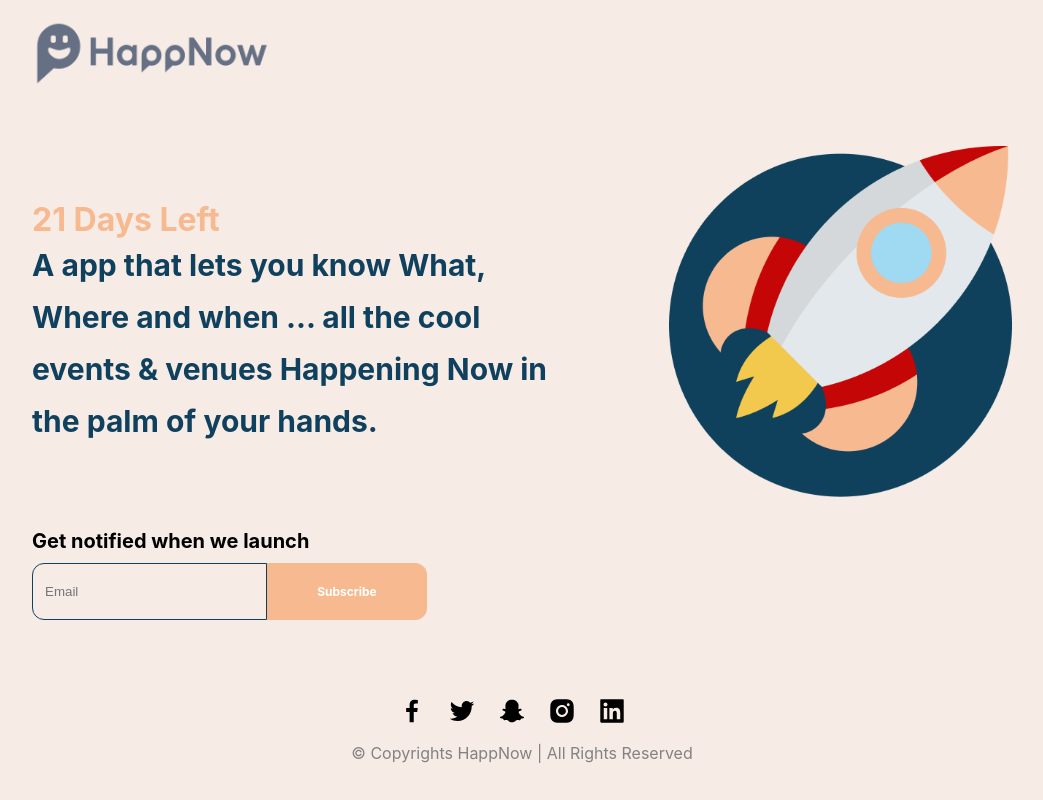
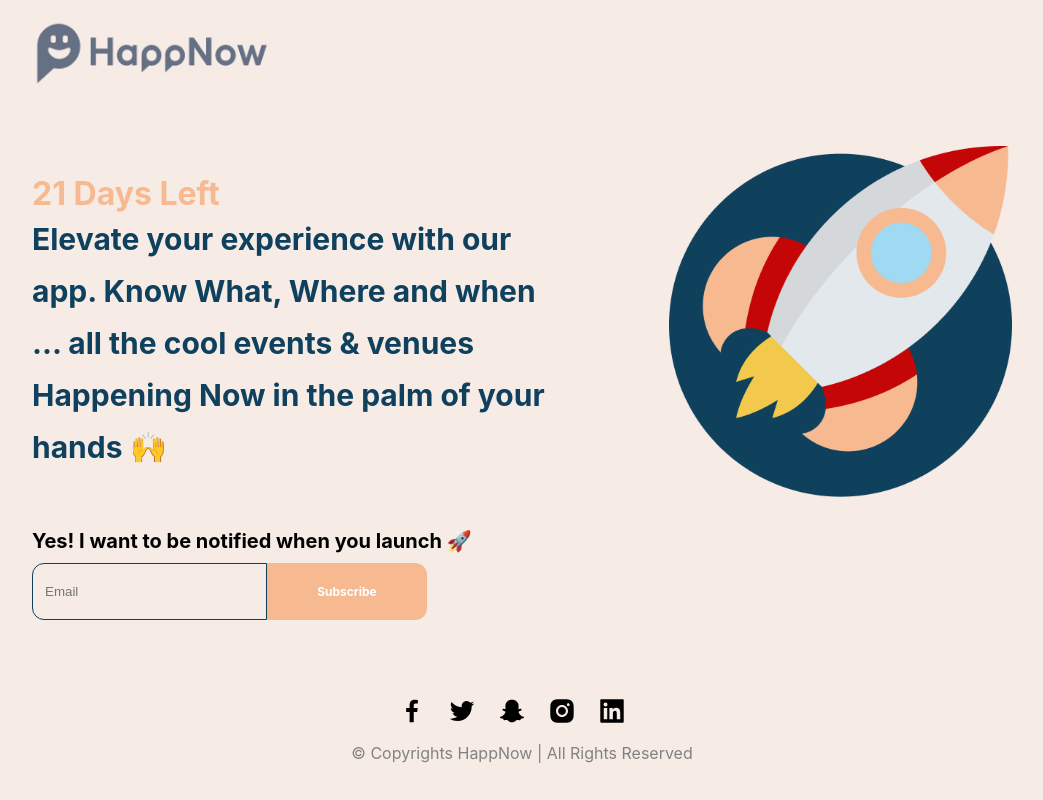
Before and after one commit to somethingofscientist/happnow-waiting, a React (Create React App) app: page / in a window 1280 px wide. Shown: the whole page, without its empty margins (118-1161 px from the left). Built offline with nearby package versions, Linux system fonts and the light colour scheme.

Commit message:
reset para

```diff
--- a/src/components/comingsoon_page/Comingsoon_page.js
+++ b/src/components/comingsoon_page/Comingsoon_page.js
@@ -60,7 +60,8 @@ const Comingsoon_page = () => {
                             21 Days Left
                         </div>
                         <div className={styles.text}>
-                            A app that lets you know What, Where  and when ... all the cool events & venues Happening Now in the palm of your hands.
+                            Elevate your experience with our app. Know What, Where and when ... all the cool events & venues
+                            Happening Now in the palm of your hands 🙌
                         </div>
                     </div>
                     <div className={styles.right_container}>
@@ -69,7 +70,7 @@ const Comingsoon_page = () => {
                 </div>
 
                 <div className={styles.get_notified_box}>
-                    <div className={styles.text2}>Get notified when we launch</div>
+                    <div className={styles.text2}>Yes! I want to be notified when you launch 🚀</div>
                     <div className={styles.email_box}>
                         <input
                             type="email"
```
Also changed, not shown: 1 other file (tests, documents, lock files or other folders).
